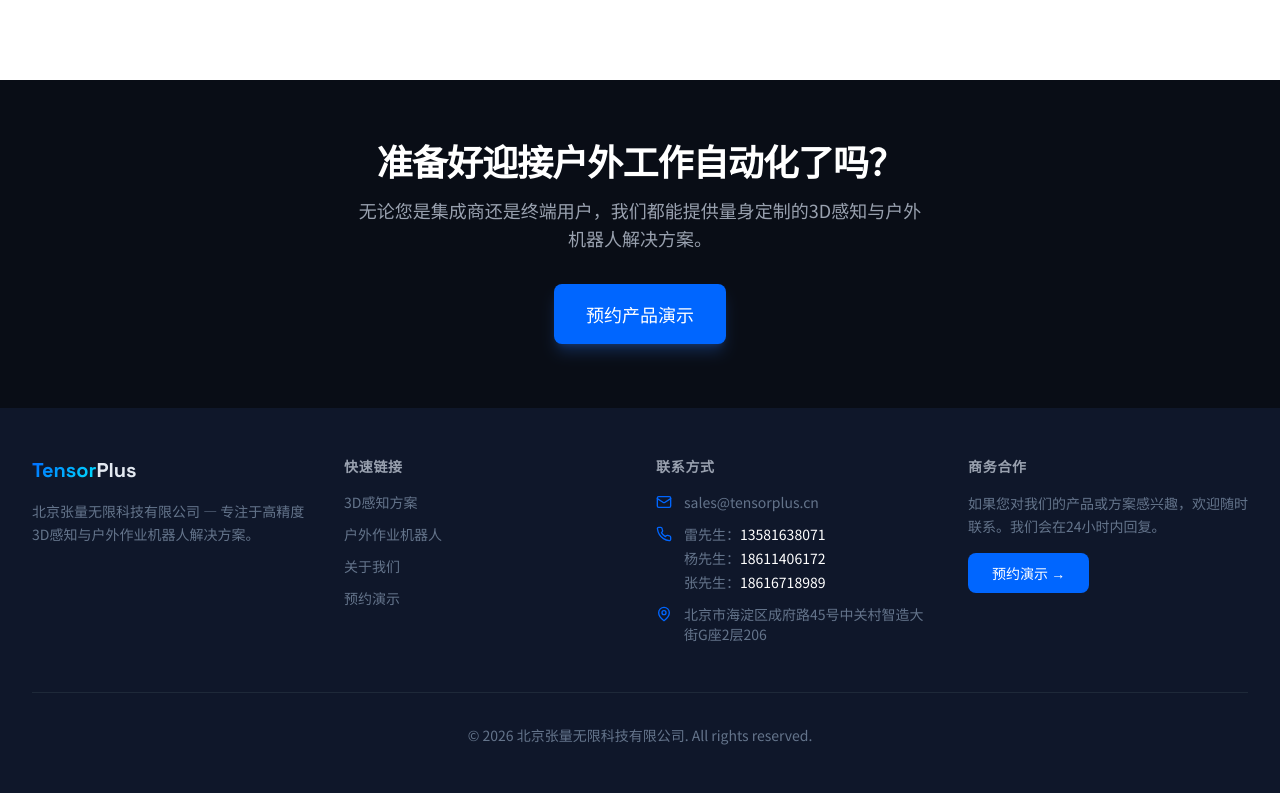
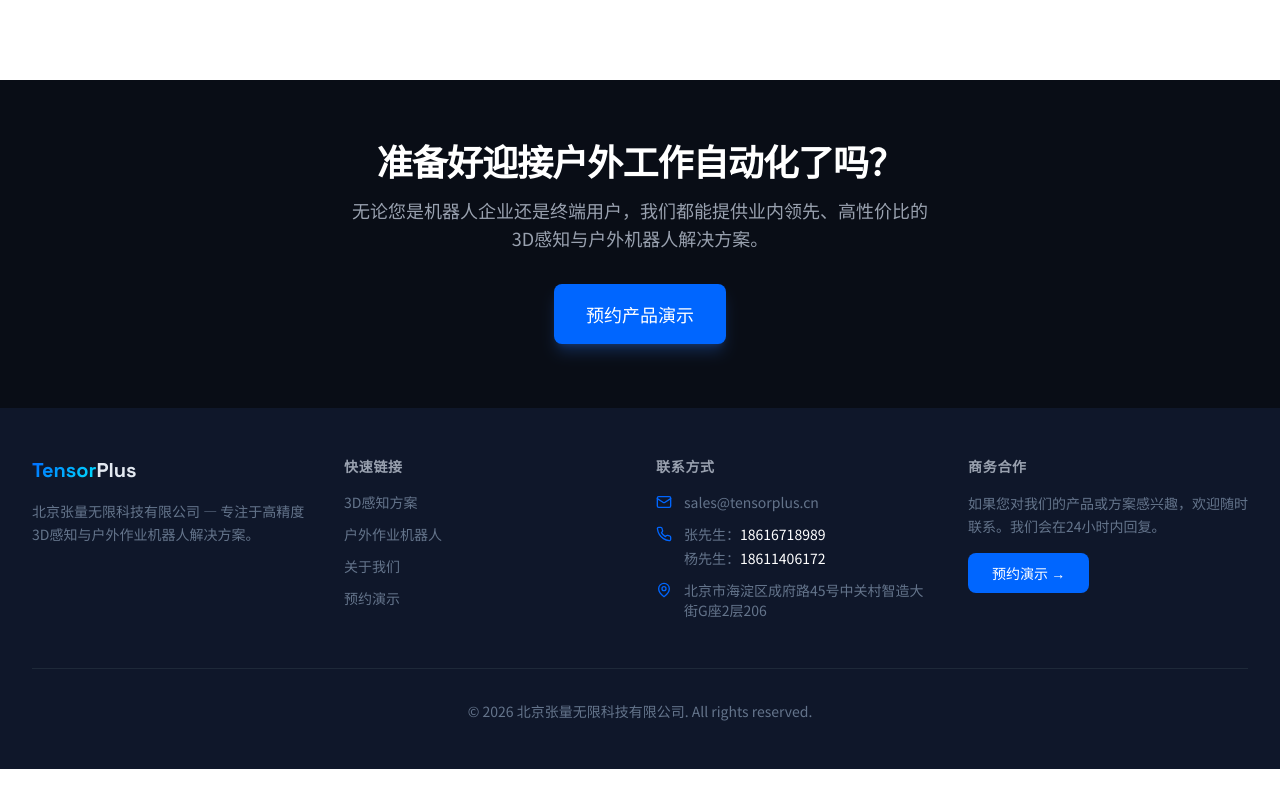
Before and after one commit to hbzy70720-jackey/tensorplus-website, a Next.js app: page / in a window 1280 px wide. Shown: the part 2087-2880 px from the top of the page. After the commit the page ends 2856 px from the top, so only its background shows below. Built offline with nearby package versions, Linux system fonts and the light colour scheme; no server answers; the database is empty.

Commit message:
feat: 更新CTA文案（集成商→机器人企业），联系人调整为张先生/杨先生

```diff
--- a/components/contact/contact-info.tsx
+++ b/components/contact/contact-info.tsx
@@ -48,9 +48,8 @@ export default function ContactInfo() {
           <Phone className="mt-1 h-5 w-5 shrink-0 text-[var(--accent)]" />
           <div>
             <p className="text-xs text-[var(--text-muted)]">电话</p>
-            <p className="text-sm text-[var(--text-muted)]">雷先生：<span className="font-medium text-[var(--text-dark)]">13581638071</span></p>
+            <p className="text-sm text-[var(--text-muted)]">张先生：<span className="font-medium text-[var(--text-dark)]">18616718989</span></p>
             <p className="text-sm text-[var(--text-muted)]">杨先生：<span className="font-medium text-[var(--text-dark)]">18611406172</span></p>
-            <p className="text-sm text-[var(--text-muted)]">张先生：<span className="font-medium text-[var(--text-dark)]">18616718989</span></p>
           </div>
         </div>
 
--- a/components/home/cta-banner.tsx
+++ b/components/home/cta-banner.tsx
@@ -10,7 +10,7 @@ export default function CTABanner() {
           准备好迎接户外工作自动化了吗？
         </h2>
         <p className="mx-auto mt-3 max-w-xl text-lg text-gray-400">
-          无论您是集成商还是终端用户，我们都能提供量身定制的3D感知与户外机器人解决方案。
+          无论您是机器人企业还是终端用户，我们都能提供业内领先、高性价比的3D感知与户外机器人解决方案。
         </p>
         <div className="mt-8">
           <Button href="/contact" size="lg">
--- a/components/layout/footer.tsx
+++ b/components/layout/footer.tsx
@@ -80,9 +80,8 @@ export default function Footer() {
               <li className="flex items-start gap-3">
                 <Phone className="mt-0.5 h-4 w-4 shrink-0 text-[var(--accent)]" />
                 <div className="space-y-1">
-                  <p className="text-sm text-[var(--text-muted)]">雷先生：<span className="text-white">13581638071</span></p>
+                  <p className="text-sm text-[var(--text-muted)]">张先生：<span className="text-white">18616718989</span></p>
                   <p className="text-sm text-[var(--text-muted)]">杨先生：<span className="text-white">18611406172</span></p>
-                  <p className="text-sm text-[var(--text-muted)]">张先生：<span className="text-white">18616718989</span></p>
                 </div>
               </li>
               <li className="flex items-start gap-3">
--- a/components/product/product-cta.tsx
+++ b/components/product/product-cta.tsx
@@ -9,7 +9,7 @@ export default function ProductCTA() {
           准备好迎接户外工作自动化了吗？
         </h2>
         <p className="mx-auto mt-3 max-w-xl text-lg text-gray-400">
-          无论您是集成商还是终端用户，我们都能提供量身定制的3D感知与户外机器人解决方案。
+          无论您是机器人企业还是终端用户，我们都能提供业内领先、高性价比的3D感知与户外机器人解决方案。
         </p>
         <div className="mt-8">
           <Link
```
